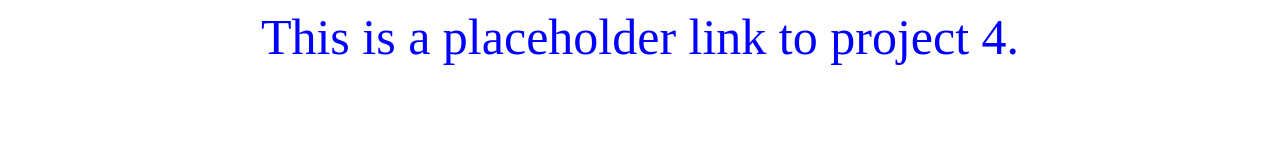
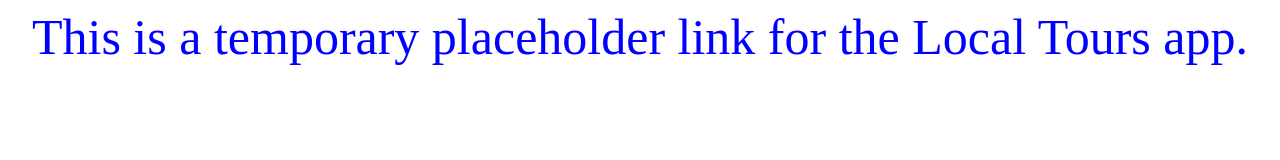
Before and after one commit to KyleEriss/placeholder-link-4, a plain HTML site: page index.html in a window 1280 px wide. Drawn offline with Linux system fonts and the light colour scheme.

Commit message:
Update index.html

```diff
--- a/index.html
+++ b/index.html
@@ -3,10 +3,10 @@
 <head>
     <meta charset="UTF-8">
     <meta name="viewport" content="width=device-width, initial-scale=1.0">
-    <title>Project 4</title>
+    <title>Local-Tours</title>
     <link href="style.css" rel="stylesheet" type="text/css" />
 </head>
 <body>
-    This is a placeholder link to project 4.
+    This is a temporary placeholder link for the Local Tours app.
 </body>
 </html>
```
